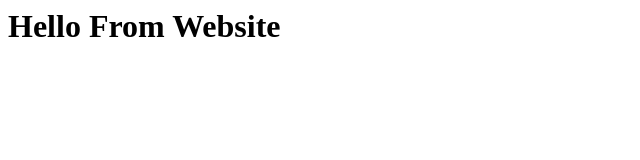
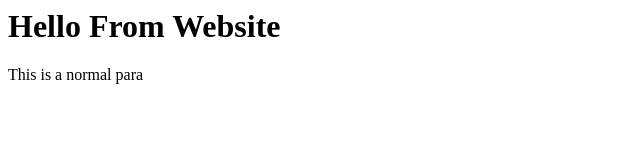
Before and after one commit to Vishakha-Patil85/NewLocker, a plain HTML site: page index.html in a window 1280 px wide. Shown: the whole page, without its empty margins (0-640 px from the left). Drawn offline with Linux system fonts and the light colour scheme.

Commit message:
Second  commit

```diff
--- a/index.html
+++ b/index.html
@@ -1 +1,2 @@
 <h1> Hello From Website</h1>
+<p > This is a normal para</p>
```
